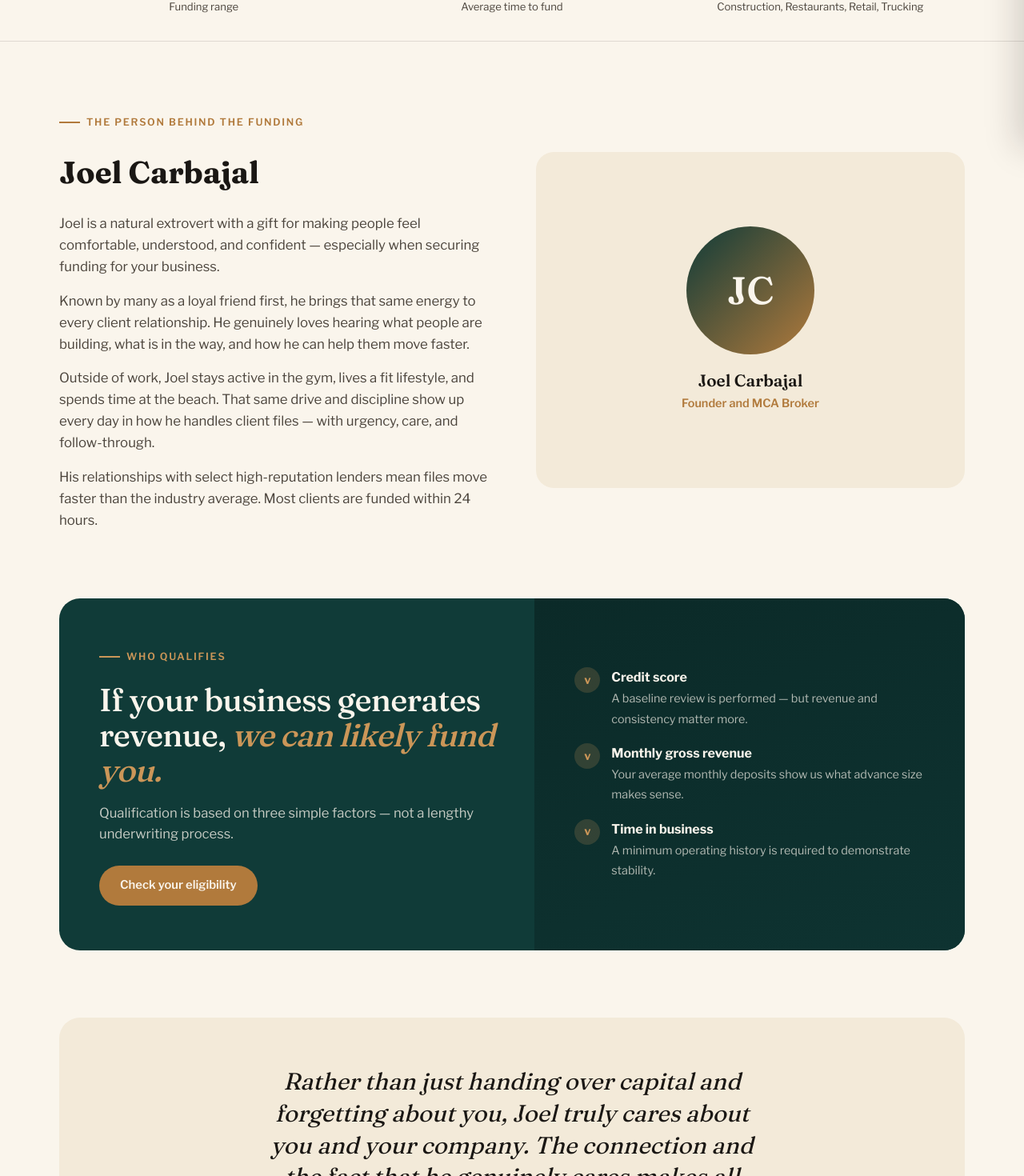
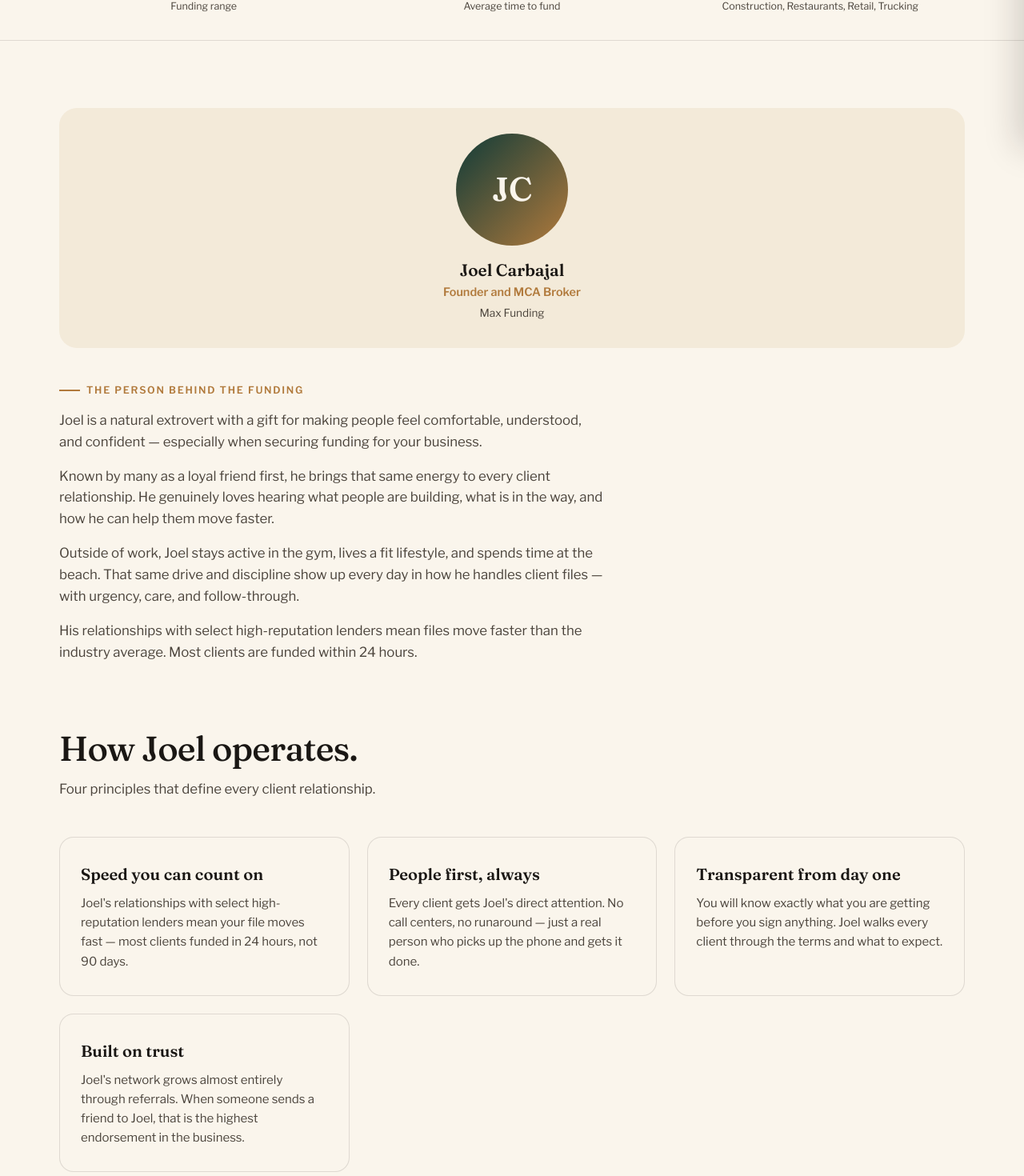
Before and after one commit to einwechtermichael-ops/Max-funding, a Next.js app: page /about in a window 1280 px wide. Shown: the part 615-2085 px from the top of the page at 80% size. Built offline with nearby package versions, Linux system fonts and the light colour scheme; no server answers.

Commit message:
Fix about page mobile layout

```diff
--- a/src/app/about/page.tsx
+++ b/src/app/about/page.tsx
@@ -18,6 +18,13 @@ const personSchema = {
   url: `${SITE.url}/about`,
 };
 
+const VALUES = [
+  ["Speed you can count on", "Joel's relationships with select high-reputation lenders mean your file moves fast — most clients funded in 24 hours, not 90 days."],
+  ["People first, always", "Every client gets Joel's direct attention. No call centers, no runaround — just a real person who picks up the phone and gets it done."],
+  ["Transparent from day one", "You will know exactly what you are getting before you sign anything. Joel walks every client through the terms and what to expect."],
+  ["Built on trust", "Joel's network grows almost entirely through referrals. When someone sends a friend to Joel, that is the highest endorsement in the business."],
+];
+
 export default function AboutPage() {
   return (
     <>
@@ -37,36 +44,56 @@ export default function AboutPage() {
           <div style={{ display: "grid", gridTemplateColumns: "repeat(3,1fr)", gap: 24, textAlign: "center" }}>
             {[["$50K to $500K", "Funding range"], ["24 Hours", "Average time to fund"], ["4 Industries", "Construction, Restaurants, Retail, Trucking"]].map(([stat, label]) => (
               <div key={stat}>
-                <div style={{ fontFamily: "var(--font-serif),serif", fontSize: "clamp(1.2rem,2.5vw,1.8rem)", fontWeight: 600, color: "var(--teal)" }}>{stat}</div>
-                <div style={{ fontSize: ".82rem", color: "var(--ink-soft)", marginTop: 4 }}>{label}</div>
+                <div style={{ fontFamily: "var(--font-serif),serif", fontSize: "clamp(1.1rem,2.5vw,1.8rem)", fontWeight: 600, color: "var(--teal)" }}>{stat}</div>
+                <div style={{ fontSize: ".78rem", color: "var(--ink-soft)", marginTop: 4 }}>{label}</div>
               </div>
             ))}
           </div>
         </div>
       </div>
 
+      {/* JOEL — mobile stacked, desktop side by side */}
       <section>
         <div className="wrap">
-          <div style={{ display: "grid", gridTemplateColumns: "1fr 1fr", gap: 60, alignItems: "center" }}>
-            <div>
-              <div className="eyebrow">The person behind the funding</div>
-              <h2 className="serif" style={{ fontSize: "clamp(1.8rem,3.2vw,2.4rem)", marginBottom: 20 }}>Joel Carbajal</h2>
+          {/* Photo card — top on mobile */}
+          <div style={{ background: "var(--cream-2)", borderRadius: 22, padding: 32, display: "flex", flexDirection: "column", alignItems: "center", gap: 14, marginBottom: 36 }}>
+            <div style={{ width: 140, height: 140, borderRadius: "50%", background: "linear-gradient(135deg,var(--teal),var(--bronze))", display: "flex", alignItems: "center", justifyContent: "center", fontSize: "2.6rem", color: "var(--cream)", fontFamily: "var(--font-serif),serif", fontWeight: 600 }}>JC</div>
+            <div style={{ textAlign: "center" }}>
+              <div style={{ fontFamily: "var(--font-serif),serif", fontWeight: 600, fontSize: "1.3rem" }}>Joel Carbajal</div>
+              <div style={{ color: "var(--bronze)", fontSize: ".9rem", fontWeight: 600 }}>Founder and MCA Broker</div>
+              <div style={{ color: "var(--ink-soft)", fontSize: ".85rem", marginTop: 4 }}>Max Funding</div>
+            </div>
+          </div>
+          {/* Bio text — full width, clean on mobile */}
+          <div style={{ maxWidth: 680 }}>
+            <div className="eyebrow" style={{ marginBottom: 14 }}>The person behind the funding</div>
             <p style={{ color: "var(--ink-soft)", marginBottom: 16, fontSize: "1.05rem" }}>Joel is a natural extrovert with a gift for making people feel comfortable, understood, and confident — especially when securing funding for your business.</p>
             <p style={{ color: "var(--ink-soft)", marginBottom: 16, fontSize: "1.05rem" }}>Known by many as a loyal friend first, he brings that same energy to every client relationship. He genuinely loves hearing what people are building, what is in the way, and how he can help them move faster.</p>
             <p style={{ color: "var(--ink-soft)", marginBottom: 16, fontSize: "1.05rem" }}>Outside of work, Joel stays active in the gym, lives a fit lifestyle, and spends time at the beach. That same drive and discipline show up every day in how he handles client files — with urgency, care, and follow-through.</p>
             <p style={{ color: "var(--ink-soft)", fontSize: "1.05rem" }}>His relationships with select high-reputation lenders mean files move faster than the industry average. Most clients are funded within 24 hours.</p>
           </div>
-            <div style={{ background: "var(--cream-2)", borderRadius: 22, minHeight: 420, display: "flex", flexDirection: "column", alignItems: "center", justifyContent: "center", gap: 16, padding: 40 }}>
-              <div style={{ width: 160, height: 160, borderRadius: "50%", background: "linear-gradient(135deg,var(--teal),var(--bronze))", display: "flex", alignItems: "center", justifyContent: "center", fontSize: "3rem", color: "var(--cream)", fontFamily: "var(--font-serif),serif", fontWeight: 600 }}>JC</div>
-              <div style={{ textAlign: "center" }}>
-                <div style={{ fontFamily: "var(--font-serif),serif", fontWeight: 600, fontSize: "1.3rem" }}>Joel Carbajal</div>
-                <div style={{ color: "var(--bronze)", fontSize: ".9rem", fontWeight: 600 }}>Founder and MCA Broker</div>
         </div>
+      </section>
+
+      {/* VALUES */}
+      <section style={{ paddingTop: 0 }}>
+        <div className="wrap">
+          <div className="sec-head">
+            <h2 className="serif">How Joel operates.</h2>
+            <p>Four principles that define every client relationship.</p>
           </div>
+          <div className="grid3">
+            {VALUES.map(([title, body]) => (
+              <div className="card" key={title as string}>
+                <h3 className="serif">{title}</h3>
+                <p>{body}</p>
+              </div>
+            ))}
           </div>
         </div>
       </section>
 
+      {/* QUALIFICATION */}
       <section style={{ paddingTop: 0 }}>
         <div className="wrap">
           <div className="split">
@@ -92,6 +119,7 @@ export default function AboutPage() {
         </div>
       </section>
 
+      {/* TESTIMONIAL */}
       <section style={{ paddingTop: 0 }}>
         <div className="wrap">
           <div className="quote">
@@ -101,6 +129,7 @@ export default function AboutPage() {
         </div>
       </section>
 
+      {/* CTA */}
       <section style={{ paddingTop: 0 }}>
         <div className="wrap">
           <div className="band">
```
Lines whose indentation alone changed are shown as unchanged.
